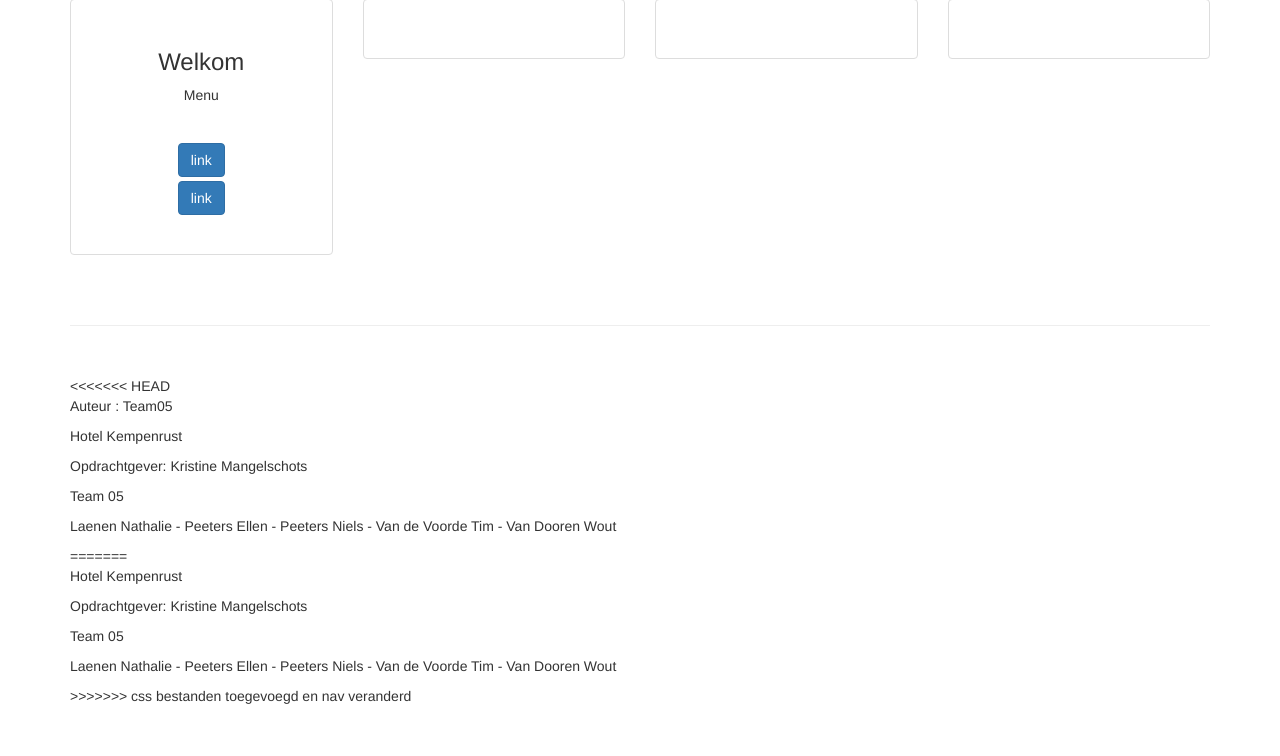
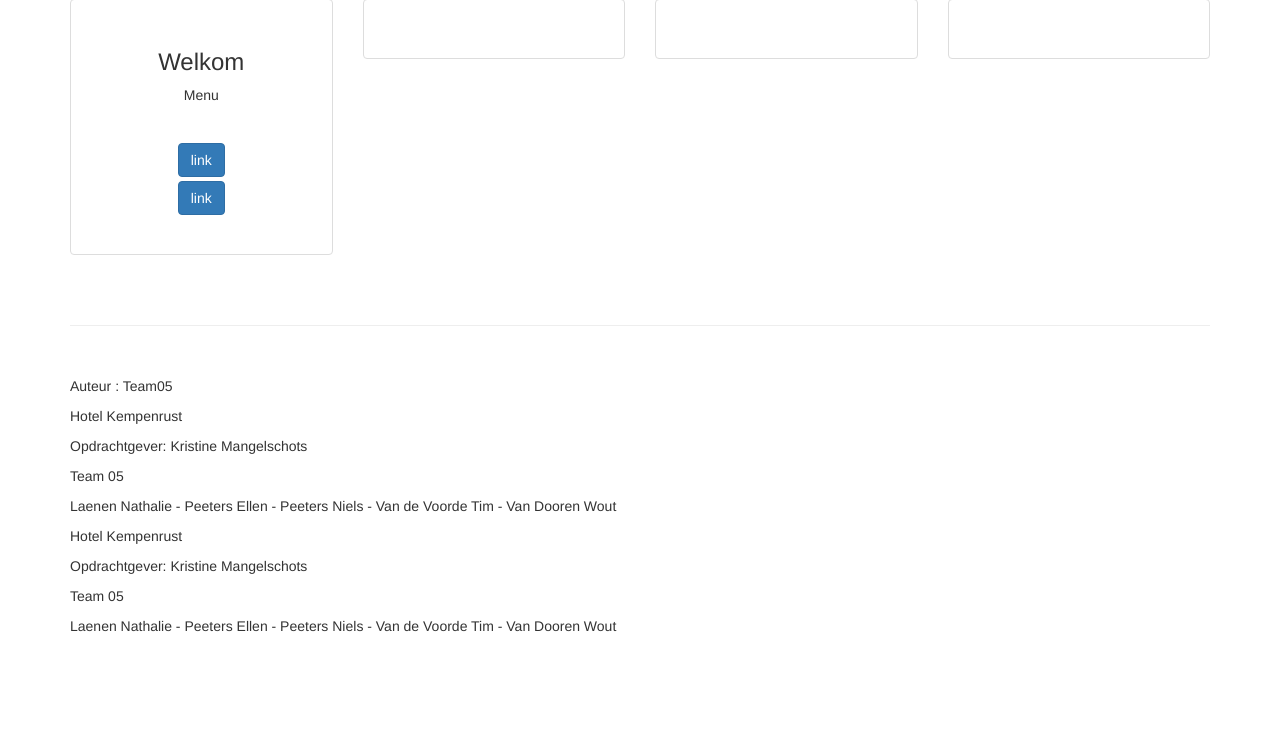
Before and after one commit to NielsPeeters/KempenRust, a CodeIgniter app: page /project/index.php/home/index in a window 1280 px wide. Shown: the part 469-1225 px from the top of the page. After the commit the page ends 1101 px from the top, so only its background shows below. Run offline with CodeIgniter, Linux system fonts and the light colour scheme; some libraries are stand-ins or nearby versions.

Commit message:
vreemde dingen verwijderd

```diff
--- a/application/views/main_master.php
+++ b/application/views/main_master.php
@@ -76,9 +76,7 @@
 
         <!-- Footer -->
         <footer>
-<<<<<<< HEAD
             <?php echo $footer; ?>
-=======
             <div class="row">
                 <div class="col-lg-12">
                     <p>Hotel Kempenrust</p>
@@ -89,9 +87,7 @@
                     </p>
                 </div>
             </div>
->>>>>>> css bestanden toegevoegd en nav veranderd
         </footer>
-
     </div>
     <!-- /.container -->
 
```
